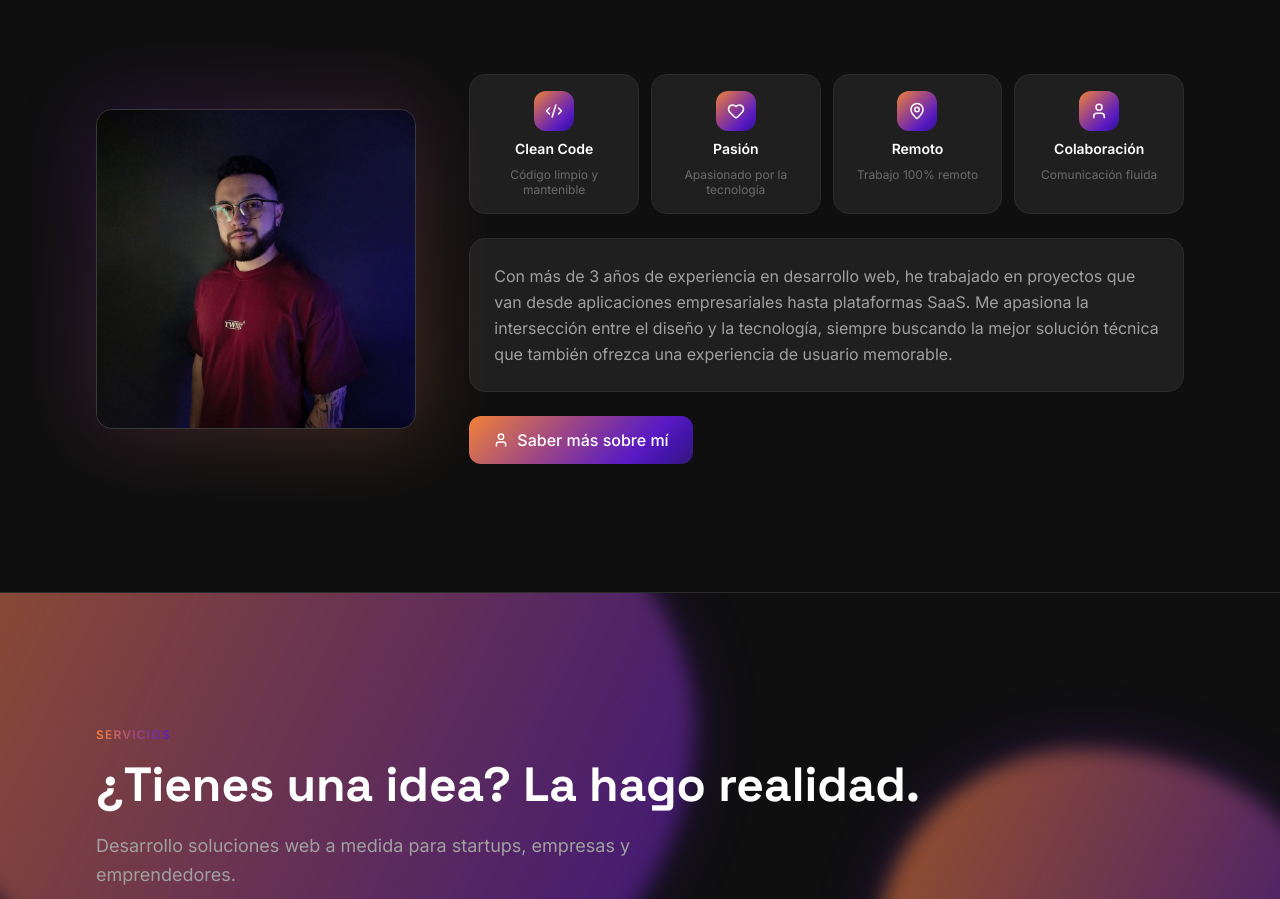
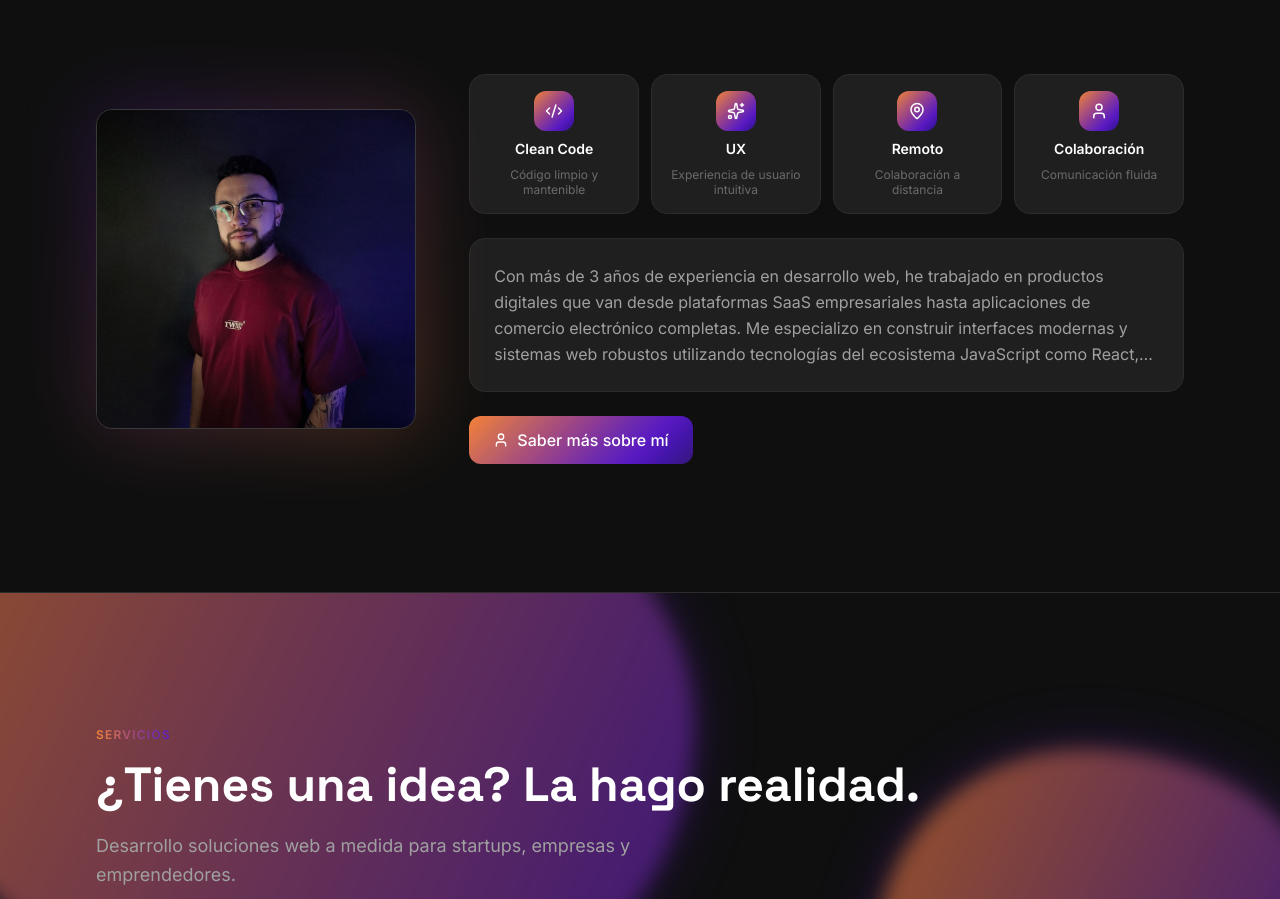
Before and after one commit to santicollage/PortafolioWeb, a React (Vite) app: page / in a window 1280 px wide. Shown: the part 4440-5339 px from the top of the page. Built offline with nearby package versions, Linux system fonts and the light colour scheme.

Commit message:
feat: About configuration

```diff
--- a/src/components/sections/About.tsx
+++ b/src/components/sections/About.tsx
@@ -1,5 +1,5 @@
 import { motion } from 'framer-motion';
-import { User, MapPin, Heart, Code2 } from 'lucide-react';
+import { User, MapPin, Sparkles, Code2 } from 'lucide-react';
 import { Modal } from '../ui/Modal';
 import { SectionHeader } from '../ui/SectionHeader';
 import { useModal } from '../../hooks/useModal';
@@ -7,8 +7,8 @@ import personalData from '../../data/personal.json';
 
 const highlights = [
   { icon: Code2, label: 'Clean Code', desc: 'Código limpio y mantenible' },
-  { icon: Heart, label: 'Pasión', desc: 'Apasionado por la tecnología' },
-  { icon: MapPin, label: 'Remoto', desc: 'Trabajo 100% remoto' },
+  { icon: Sparkles, label: 'UX', desc: 'Experiencia de usuario intuitiva' },
+  { icon: MapPin, label: 'Remoto', desc: 'Colaboración a distancia' },
   { icon: User, label: 'Colaboración', desc: 'Comunicación fluida' },
 ];
 
@@ -162,7 +162,7 @@ export function About() {
 
             <div className="p-6 rounded-2xl bg-[#1F1F1F] border border-[#2C2C2C]">
               <p className="text-[#A0A0A0] leading-relaxed line-clamp-4">
-                {personalData.bioExtended.split('\n\n')[0]}
+                {personalData.bioExtended.split('\n\n')[1]}
               </p>
             </div>
 
--- a/src/data/personal.json
+++ b/src/data/personal.json
@@ -5,7 +5,7 @@
   "title": "Fullstack Web Developer",
   "subtitle": "Construyo experiencias web modernas y escalables",
   "bio": "Desarrollador web enfocado en crear productos digitales que generen resultados medibles y aporten valor real a los usuarios. Especializado en React, Node.js y arquitecturas modernas, combino una mentalidad estratégica y analítica con una ejecución técnica sólida. Me centro en construir soluciones escalables, mantenibles y alineadas con objetivos de negocio, no solo en escribir código.",
-  "bioExtended": "Con más de 3 años de experiencia en desarrollo web, he trabajado en proyectos que van desde aplicaciones empresariales hasta plataformas SaaS. Me apasiona la intersección entre el diseño y la tecnología, siempre buscando la mejor solución técnica que también ofrezca una experiencia de usuario memorable.\n\nTrabajo tanto con empresas buscando reforzar su equipo técnico, como con clientes independientes que necesitan llevar sus ideas al mundo digital. Cada proyecto es una oportunidad de aprender y crecer.\n\nCuando no estoy programando, me gusta explorar nuevas tecnologías, contribuir a proyectos open source y compartir conocimiento con la comunidad.",
+  "bioExtended": "Frontend / Fullstack Developer especializado en React, TypeScript y desarrollo de productos web escalables.\n\nCon más de 3 años de experiencia en desarrollo web, he trabajado en productos digitales que van desde plataformas SaaS empresariales hasta aplicaciones de comercio electrónico completas. Me especializo en construir interfaces modernas y sistemas web robustos utilizando tecnologías del ecosistema JavaScript como React, Next.js, Node.js y TypeScript.\n\nDurante mi experiencia profesional he participado en el desarrollo de plataformas utilizadas por múltiples empresas, contribuyendo principalmente en el frontend con arquitecturas escalables, componentes reutilizables y experiencias de usuario enfocadas en rendimiento y usabilidad.\n\nAdemás de trabajar en equipos de desarrollo bajo metodologías ágiles, también desarrollo proyectos full-stack de forma independiente, construyendo soluciones completas que incluyen frontend, backend, APIs y despliegue en producción.\n\nDisfruto especialmente trabajar en la intersección entre arquitectura técnica y experiencia de usuario, buscando siempre soluciones que sean mantenibles, escalables y fáciles de usar.\n\nFuera del trabajo profesional, suelo explorar nuevas tecnologías, construir proyectos personales y profundizar en conceptos de arquitectura de software y desarrollo frontend avanzado.",
   "location": "Bogota, Colombia",
   "available": true,
   "availabilityText": "Disponible para proyectos",
```
